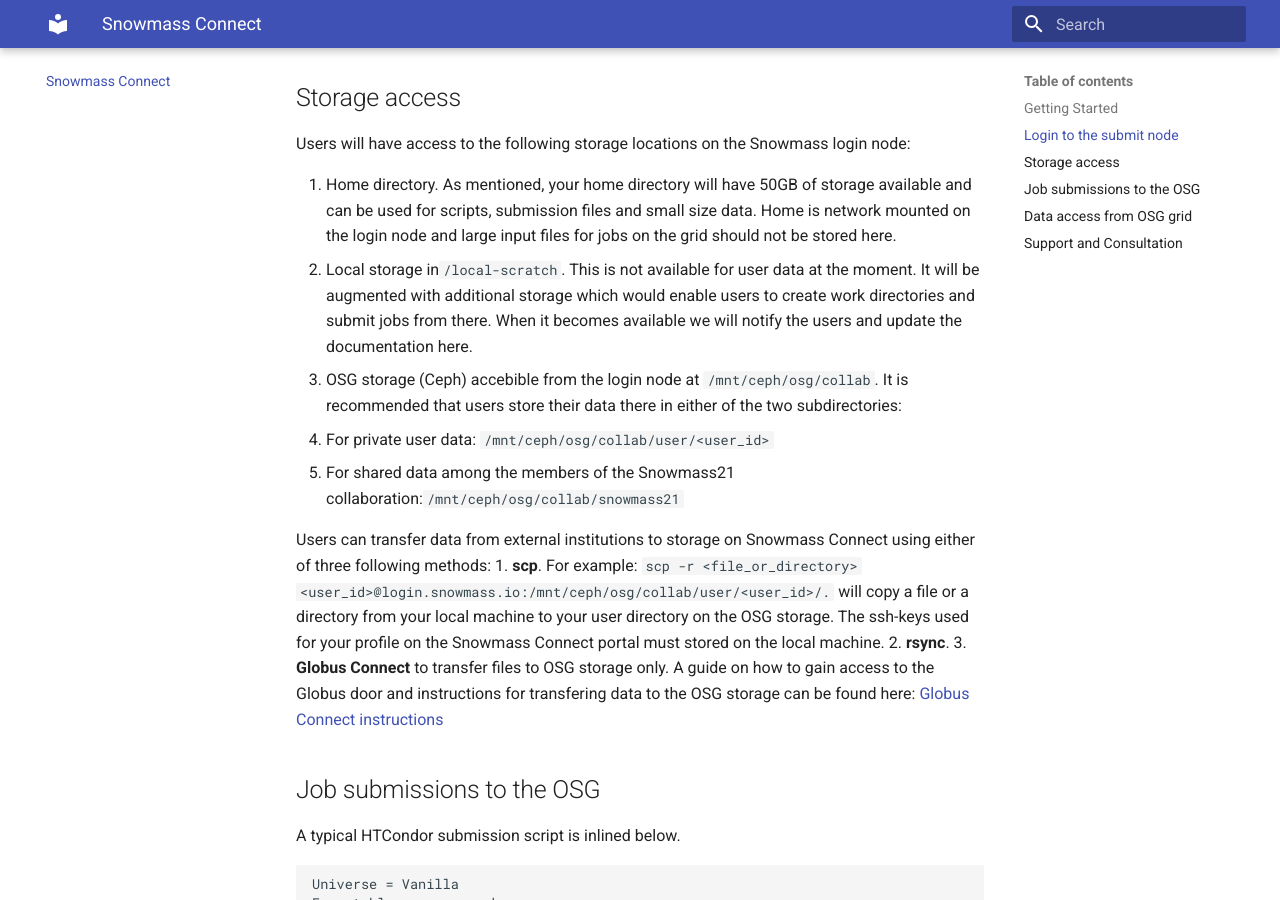
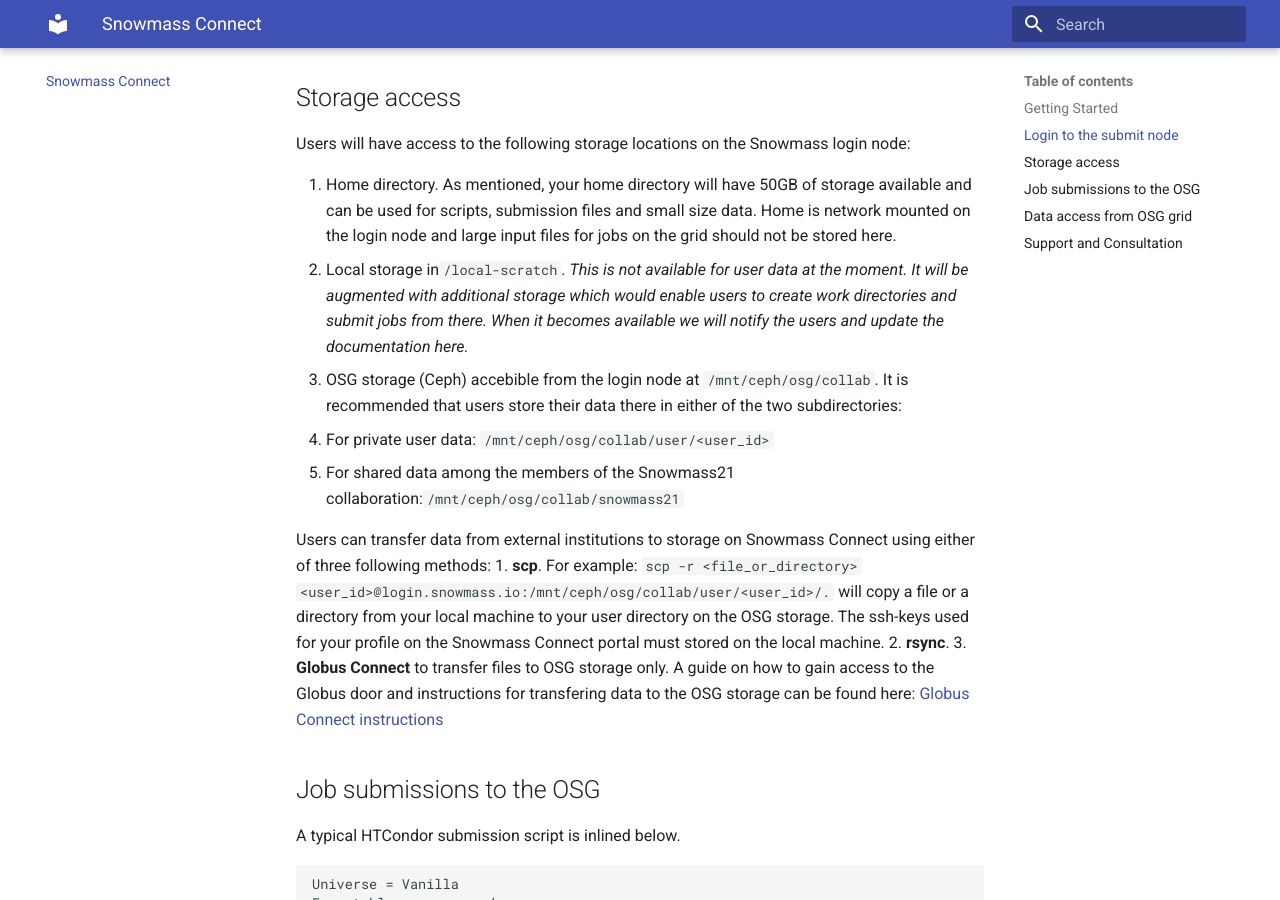
Before and after one commit to ppaschos/snowmass-connect-docs, an MkDocs documentation site: the page built from docs/index.md, in a window 1280 px wide and 900 px high, scrolled down 1141 px. Built offline with MkDocs 1.6.1 and Material for MkDocs 9.7.7, drawn with Linux system fonts in a browser that asks for light colours.

```diff
--- a/docs/index.md
+++ b/docs/index.md
@@ -36,9 +36,9 @@ Users will have access to the following storage locations on the Snowmass login
 1. Home directory. As mentioned, your home directory will have 50GB of storage  available and can
 be used for scripts, submission files and small size data. Home is network mounted on the login node and large input
 files for jobs on the grid should not be stored here.
-2. Local storage in`/local-scratch`. This is not available for user data at the moment. It will be
-augmented with additional storage which would enable users to create work directories and submit jobs from there.
-When it becomes available we will notify the users and update the documentation here.
+2. Local storage in`/local-scratch`. *This is not available for user data at the moment. It will be*
+*augmented with additional storage which would enable users to create work directories and submit jobs from there.*
+*When it becomes available we will notify the users and update the documentation here.*
 3. OSG storage (Ceph) accebible from the login node at `/mnt/ceph/osg/collab`. It is recommended that users store their
 data there in either of the two subdirectories:
 * For private user data: `/mnt/ceph/osg/collab/user/<user_id>`
```
